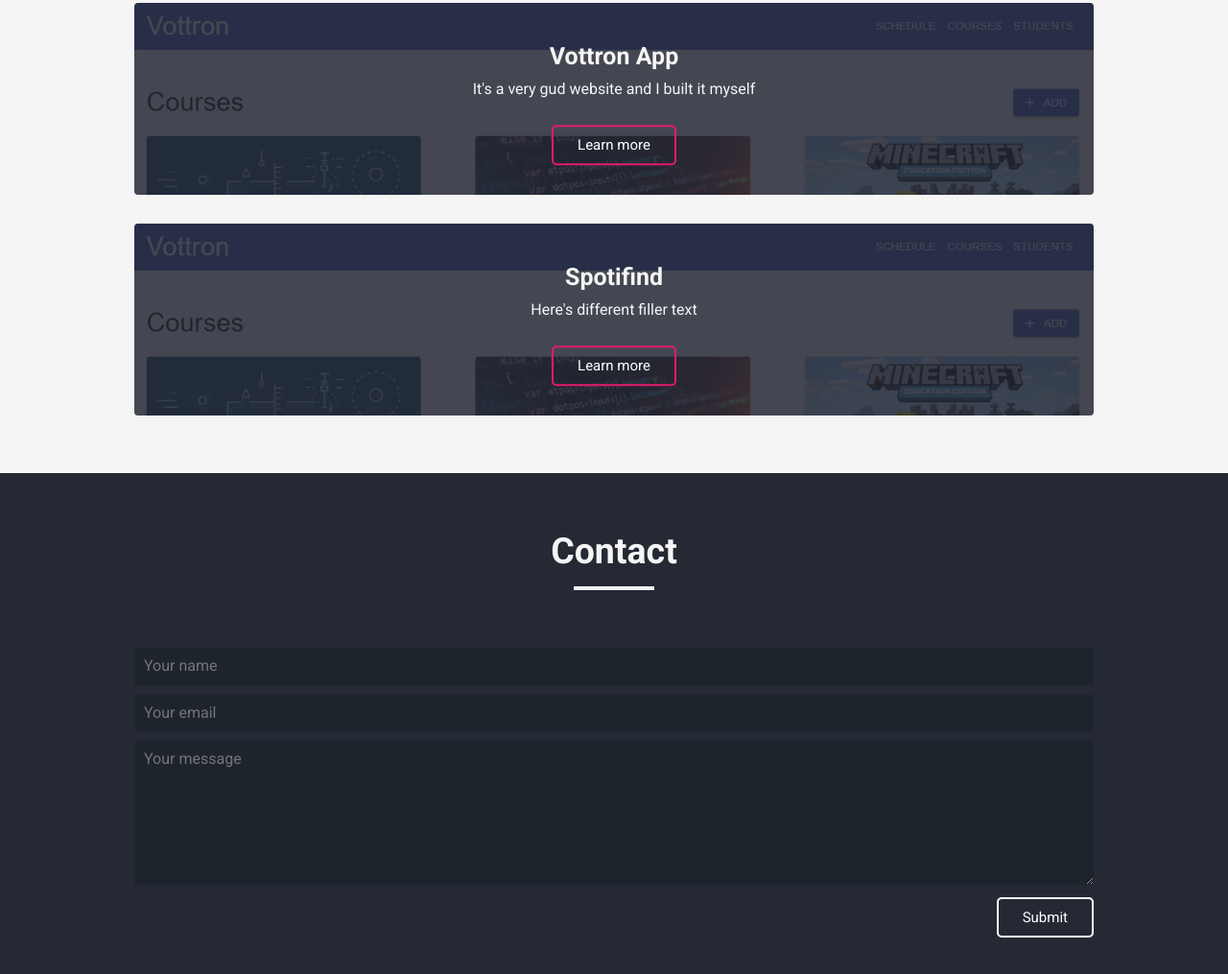
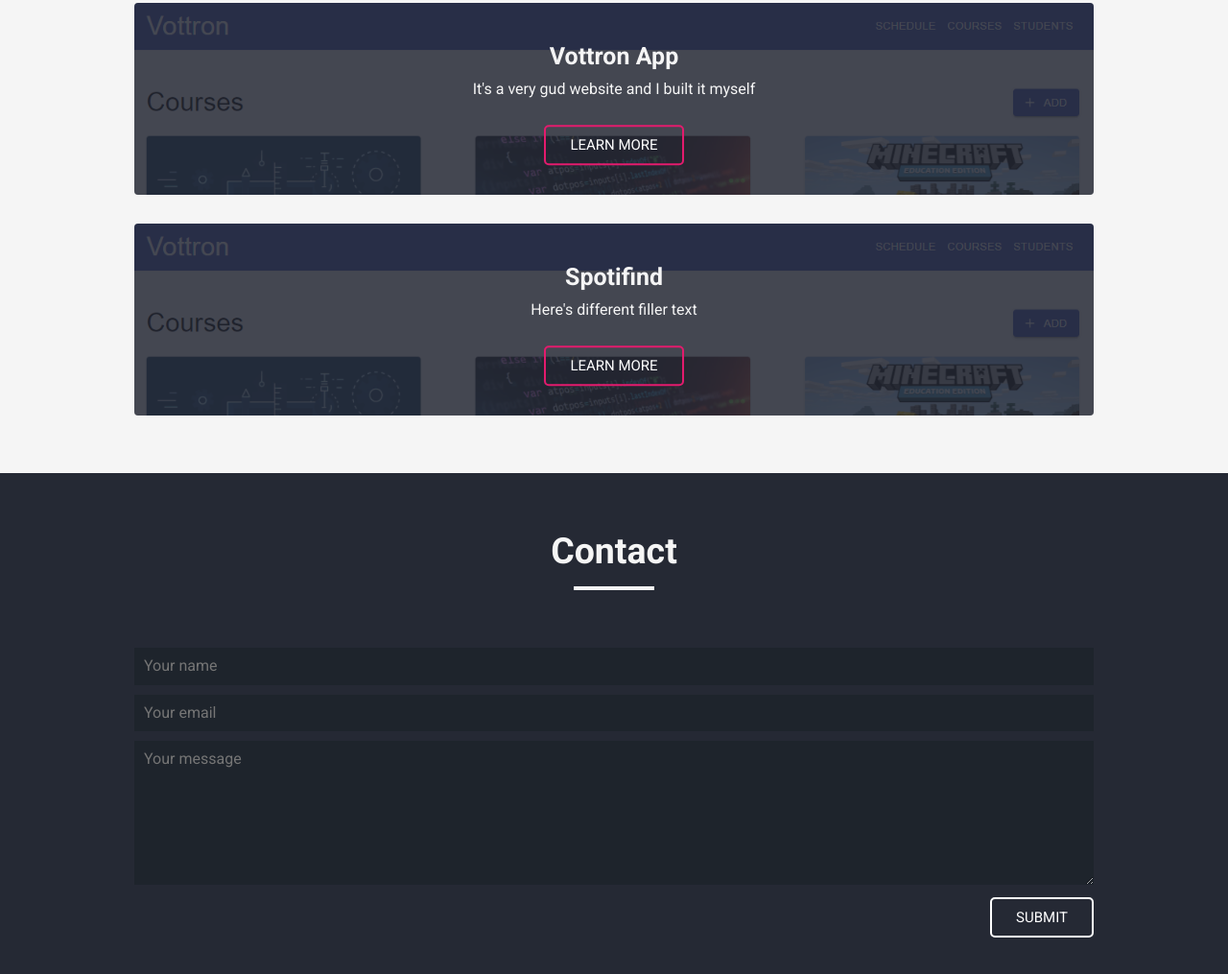
Before and after one commit to P-Corn/solo-portfolio, a website: page index.html in a window 1280 px wide. Shown: the part 1959-2974 px from the top of the page at 96% size. Drawn offline with Linux system fonts and the light colour scheme.

Commit message:
testing different button texts

```diff
--- a/index.html
+++ b/index.html
@@ -133,7 +133,7 @@
                                 <p>It's a very gud website and I built it myself</p>
                             </div>
                             <div class="website-card__btn">
-                                <a href="#skills-section" class="btn--pink">Learn more</a>
+                                <a href="#skills-section" class="btn--pink">LEARN MORE</a>
                             </div>
                         </div>
                     </div>
@@ -149,7 +149,7 @@
                                 <p>Here's different filler text</p>
                             </div>
                             <div class="website-card__btn">
-                                <a href="#skills-section" class="btn--pink">Learn more</a>
+                                <a href="#skills-section" class="btn--pink">LEARN MORE</a>
                             </div>
                         </div>
                     </div>
@@ -169,7 +169,7 @@
                         <input type="email" id="lname" name="lname" placeholder="Your email"><br>
                         <textarea placeholder="Your message" type="text" id="message"></textarea>
                         <div class="btn-container">
-                            <a href="#skills-section" class="btn--blue">Submit</a>
+                            <a href="#skills-section" class="btn--blue">SUBMIT</a>
                         </div>
                     </form>
                 </div>
```
